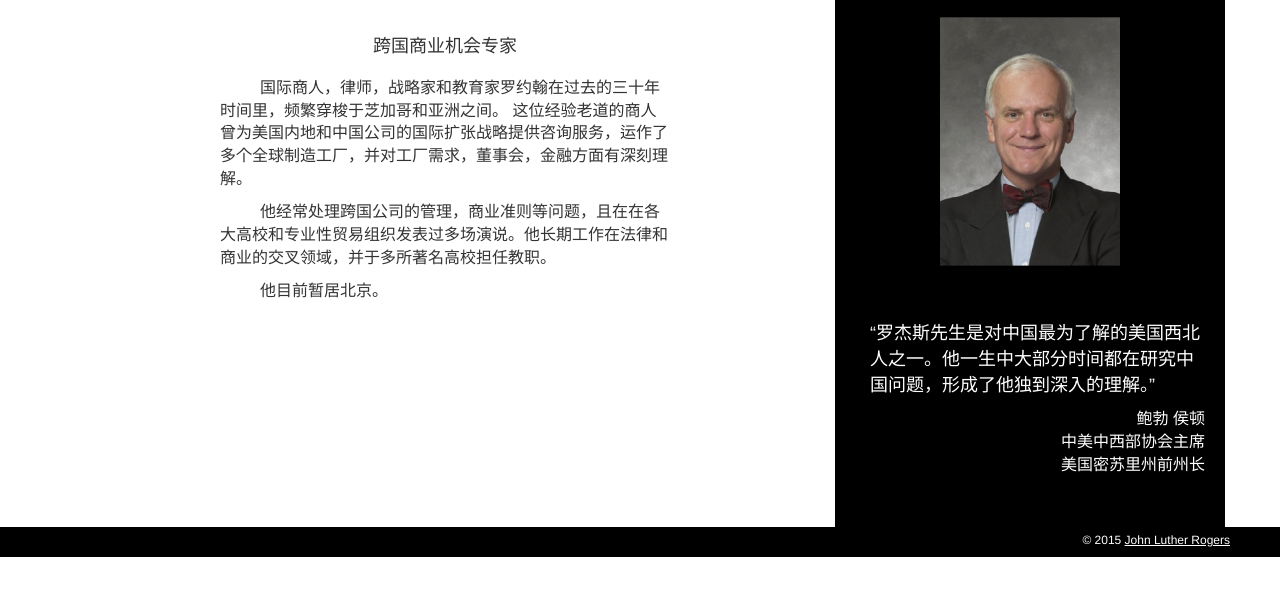
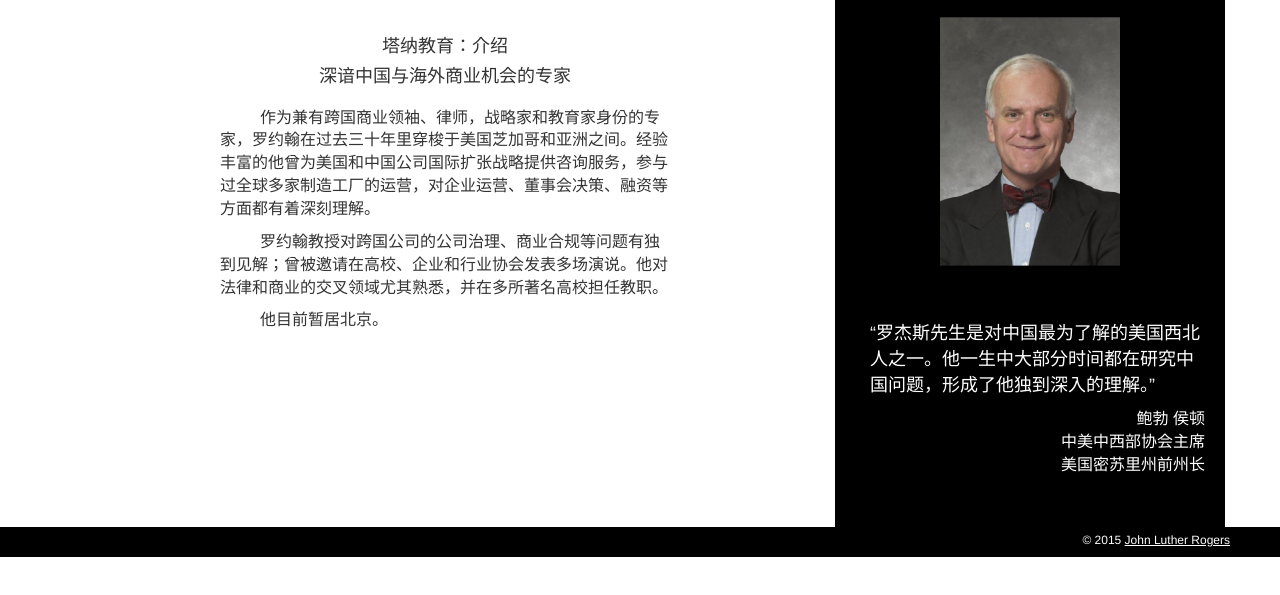
Before and after one commit to johnlutherrogers/tanaeducation, a plain HTML site: page intro_ch.html in a window 1280 px wide. Shown: the part 169-764 px from the top of the page. Drawn offline with nearby package versions, Linux system fonts and the light colour scheme.

Commit message:
fixed translation

```diff
--- a/intro_ch.html
+++ b/intro_ch.html
@@ -58,15 +58,17 @@
             </div>
             <div class="intro-container">
                 <h4 class="text-center">
-                    跨国商业机会专家
+                    塔纳教育：介绍
+                </h4>
+                <h4 class="text-center">
+                    深谙中国与海外商业机会的专家
                 </h4>
                 <div class="intro-content">
                     <div>
-                        国际商人，律师，战略家和教育家罗约翰在过去的三十年时间里，频繁穿梭于芝加哥和亚洲之间。
-                        这位经验老道的商人曾为美国内地和中国公司的国际扩张战略提供咨询服务，运作了多个全球制造工厂，并对工厂需求，董事会，金融方面有深刻理解。
+                        作为兼有跨国商业领袖、律师，战略家和教育家身份的专家，罗约翰在过去三十年里穿梭于美国芝加哥和亚洲之间。经验丰富的他曾为美国和中国公司国际扩张战略提供咨询服务，参与过全球多家制造工厂的运营，对企业运营、董事会决策、融资等方面都有着深刻理解。
                     </div>
                     <div>
-                        他经常处理跨国公司的管理，商业准则等问题，且在在各大高校和专业性贸易组织发表过多场演说。他长期工作在法律和商业的交叉领域，并于多所著名高校担任教职。
+                        罗约翰教授对跨国公司的公司治理、商业合规等问题有独到见解；曾被邀请在高校、企业和行业协会发表多场演说。他对法律和商业的交叉领域尤其熟悉，并在多所著名高校担任教职。
                     </div>
                     <div>
                         他目前暂居北京。
```
